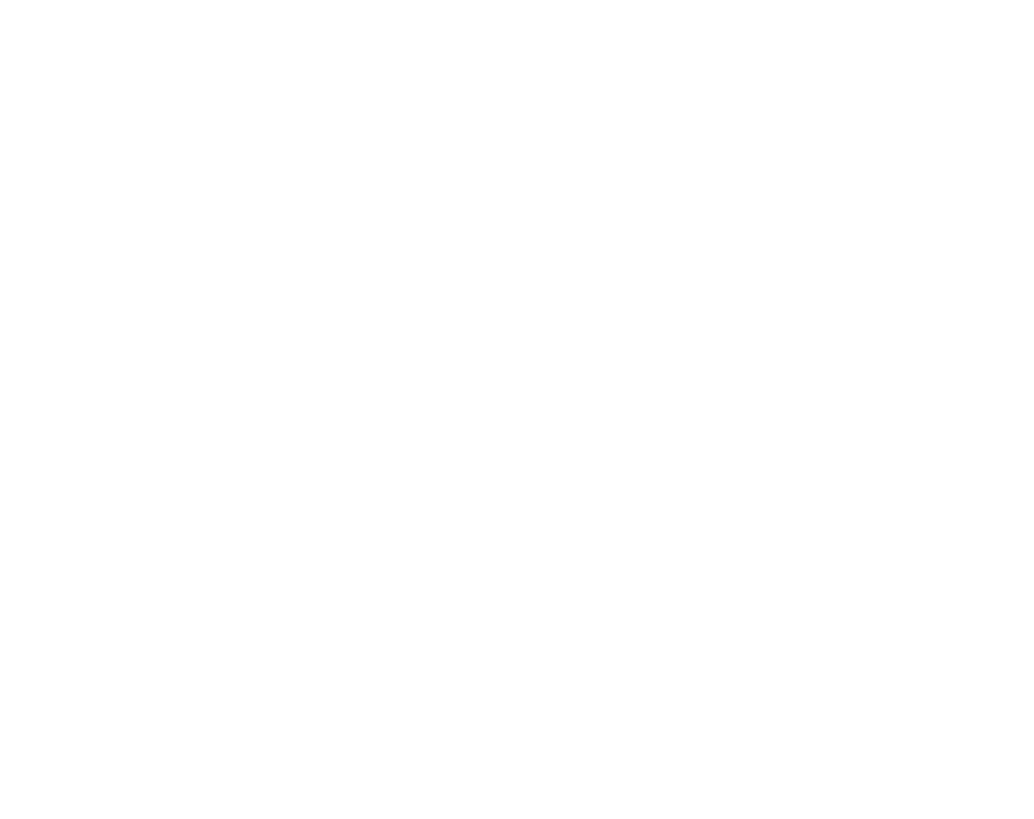
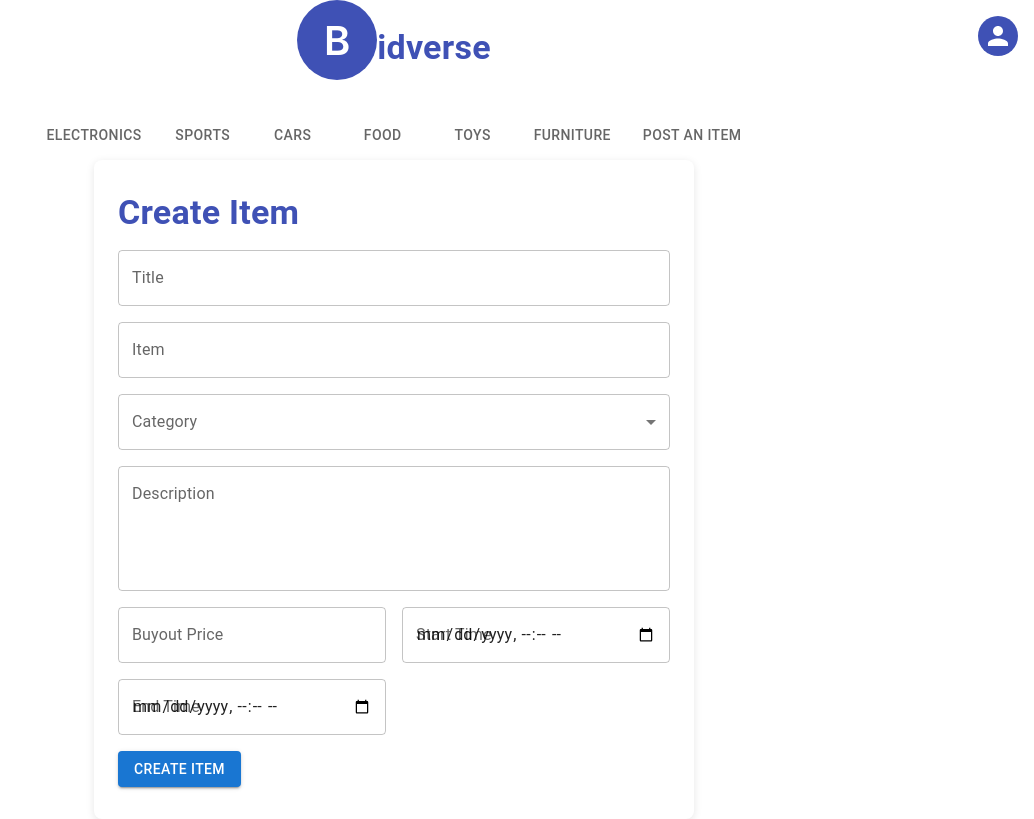
Before and after one commit to andresdiazv/BidVerse, a React (Create React App) app in the folder client/: page /addItem in a window 1280 px wide. Before the commit this address had no page. Shown: the whole page, without its empty margins (246-1280 px from the left). Built offline with nearby package versions, Linux system fonts and the light colour scheme.

Commit message:
master push

```diff
--- a/client/src/App.js
+++ b/client/src/App.js
@@ -18,7 +18,7 @@ const App = () => {
         <Route path="/register" element={<RegisterPage/>} />
         <Route path="/home" element={<HomePage/>} />
         <Route path="/items" element={<ItemDetail/>} />
-        <Route path="/bidding" element={<AddItems/>} />
+        <Route path="/addItem" element={<AddItems/>} />
       </Routes>
     </Router>
   );
--- /dev/null
+++ b/client/src/components/Header.js
@@ -0,0 +1,65 @@
+import React from 'react';
+import { Typography, Container, Tabs, Tab, TextField, Link, Avatar } from '@mui/material';
+import { Link as RouterLink } from 'react-router-dom';
+
+const Header = ({ value, handleTabChange, searchTerm, handleSearch }) => {
+  const logoContainerStyle = {
+    display: 'flex',
+    alignItems: 'center',
+    justifyContent: 'center',
+    marginBottom: '2rem',
+  };
+
+  const logoStyle = {
+    width: '80px',
+    height: '80px',
+    marginRight: '0rem',
+    borderRadius: '50%',
+    backgroundColor: '#3f51b5',
+    display: 'flex',
+    alignItems: 'center',
+    justifyContent: 'center',
+    color: '#fff',
+    fontSize: '40px',
+    fontWeight: 600,
+    textDecoration: 'none', // Add this line to remove the underline
+  };
+
+  const accountLogoStyle = {
+    position: 'absolute',
+    top: '1rem',
+    right: '1rem',
+    width: '40px',
+    height: '40px',
+    backgroundColor: '#3f51b5',
+    cursror: 'pointer',
+  }
+
+
+  return (
+    <Container maxWidth="lg" sx={{ backgroundColor: 'white', color: 'black', padding: '3rem 3' }}>
+      <Link component={RouterLink} to="/home" underline="none"> {/* Use the Link component and set underline="none" */}
+        <div style={logoContainerStyle}>
+          <div style={logoStyle}>B</div>
+          <Typography variant="h4" gutterBottom sx={{ fontWeight: 600, marginBottom: '-1rem', color: '#3f51b5' }}>
+           idverse
+          </Typography>
+        </div>
+      </Link>
+      <Tabs value={value} onChange={handleTabChange} centered>
+        <Tab label="Electronics" component={RouterLink} to="/electronics" />
+        <Tab label="Sports" component={RouterLink} to="/sports" />
+        <Tab label="Cars" component={RouterLink} to="/cars" />
+        <Tab label="Food" component={RouterLink} to="/food" />
+        <Tab label="Toys" component={RouterLink} to="/toys" />
+        <Tab label="Furniture" component={RouterLink} to="/furniture" />
+        <Tab label="Post an Item" component={RouterLink} to="/addItem" />
+      </Tabs>
+      <Link component={RouterLink} to="/account" underline='none'>
+      <Avatar sx={accountLogoStyle} />
+    </Link>
+  </Container>
+  );
+};
+
+export default Header;
--- a/client/src/components/addItems.js
+++ b/client/src/components/addItems.js
@@ -1,7 +1,7 @@
 import React, { useState } from 'react';
 import axios from 'axios';
 import { auth } from '../Config/firebase';
-import { Typography, TextField, Button, Container, Grid, Box, Select, MenuItem, FormControl, InputLabel, MobileDatePicker } from '@mui/material';
+import { Typography, TextField, Button, Container, Grid, Box, Select, MenuItem, FormControl, InputLabel, MobileDatePicker } from '@mui/material'; import Header from './Header';
 
 const AddItems = () => {
     const [title, setTitle] = useState('');
@@ -49,11 +49,36 @@ const AddItems = () => {
       }
     }
   };
+
+  const logoContainerStyle = {
+    display: 'flex',
+    alignItems: 'center',
+    justifyContent: 'center',
+    marginBottom: '2rem',
+  };
+
+  const logoStyle = {
+    width: '80px',
+    height: '80px',
+    marginRight: '1rem',
+    borderRadius: '50%',
+    backgroundColor: '#3f51b5',
+    display: 'flex',
+    alignItems: 'center',
+    justifyContent: 'center',
+    color: '#fff',
+    fontSize: '40px',
+    fontWeight: 600,
+  };
+
+
   return (
+    <>
+     <Header/>
     <Container maxWidth="sm" sx={{ backgroundColor: 'white', padding: '2rem', borderRadius: '8px', boxShadow: '0px 2px 8px rgba(0, 0, 0, 0.1)' }}>
-      <Typography variant="h4" gutterBottom>
-        Create Item
-      </Typography>
+    <Typography variant="h4" gutterBottom sx={{ fontWeight: 600, marginBottom: '1rem', color: '#3f51b5' }}>
+  Create Item
+</Typography>
       <form onSubmit={handleSubmit}>
         <Grid container spacing={2}>
           <Grid item xs={12}>
@@ -140,6 +165,7 @@ const AddItems = () => {
         </Grid>
       </form>
     </Container>
+    </>
   );
 };
 
--- a/client/src/components/home.js
+++ b/client/src/components/home.js
@@ -2,6 +2,7 @@ import React, { useState } from 'react';
 import { Typography, TextField, Button, Container, Tab, Tabs } from '@mui/material';
 import ItemList from './searchBarFunc';
 import { useNavigate } from 'react-router-dom';
+import Header from './Header';
 
 const HomePage = () => {
   const navigate = useNavigate();
@@ -11,7 +12,7 @@ const HomePage = () => {
   const handleTabChange = (event, newValue) => {
     setValue(newValue);
     if (newValue === 6) {
-      navigate('/bidding');
+      navigate('/addItems');
     }
   };
 
@@ -21,46 +22,11 @@ const HomePage = () => {
     console.log('Searching for:', searchTerm);
   };
 
-  const logoContainerStyle = {
-    display: 'flex',
-    alignItems: 'center',
-    justifyContent: 'center',
-    marginBottom: '2rem',
-  };
-
-  const logoStyle = {
-    width: '80px',
-    height: '80px',
-    marginRight: '1rem',
-    borderRadius: '50%',
-    backgroundColor: '#3f51b5',
-    display: 'flex',
-    alignItems: 'center',
-    justifyContent: 'center',
-    color: '#fff',
-    fontSize: '40px',
-    fontWeight: 600,
-  };
-
   return (
-    <Container maxWidth="lg" sx={{ backgroundColor: 'white', color: 'black', padding: '3rem 3' }}>
-      <div style={logoContainerStyle}>
-        <div style={logoStyle}>B</div>
-        <Typography variant="h4" sx={{ ml: 1 }}>
-          idverse
-        </Typography>
-      </div>
-      <Tabs value={value} onChange={handleTabChange} centered>
-        <Tab label="Electronics" />
-        <Tab label="Sports" />
-        <Tab label="Cars" />
-        <Tab label="Food" />
-        <Tab label="Toys" />
-        <Tab label="Furniture" />
-        <Tab label="Post an Item" />
-      </Tabs>
-      <ItemList />
-    </Container>
+    <>
+    <Header value={value} handleTabChange={handleTabChange} searchTerm={searchTerm} handleSearch={handleSearch} />
+    <ItemList />
+  </>
   );
 };
 
--- a/client/src/components/searchBarFunc.js
+++ b/client/src/components/searchBarFunc.js
@@ -37,7 +37,6 @@ const ItemList = () => {
 
   return (
     <div>
-      <h1></h1>
       <TextField
         label="Search"
         variant="outlined"
@@ -46,16 +45,21 @@ const ItemList = () => {
         value={searchTerm}
         onChange={handleSearch}
       />
-      {searchTerm.trim() !== '' && (
+      {filteredItems.length > 0 && (
         <List>
           {filteredItems.map((item) => (
             <ListItem
               button
               component={Link}
-              to={`http://localhost:5000/api/items/${item.id}`}
+              to={`/items/${item.id}`}
               key={item.id}
             >
               <ListItemText primary={item.title} />
+              <ListItemText primary={`Description: ${item.description}`} />
+              <ListItemText primary={`Buyout Price: ${item.buyoutPrice}`} />
+              <ListItemText primary={`Start Time: ${item.startTime}`} />
+              <ListItemText primary={`End Time: ${item.endTime}`} />
+              <ListItemText primary={`User: ${item.uid}`} />
             </ListItem>
           ))}
         </List>
```
Also changed, not shown: 1 other file (tests, documents, lock files or other folders).
